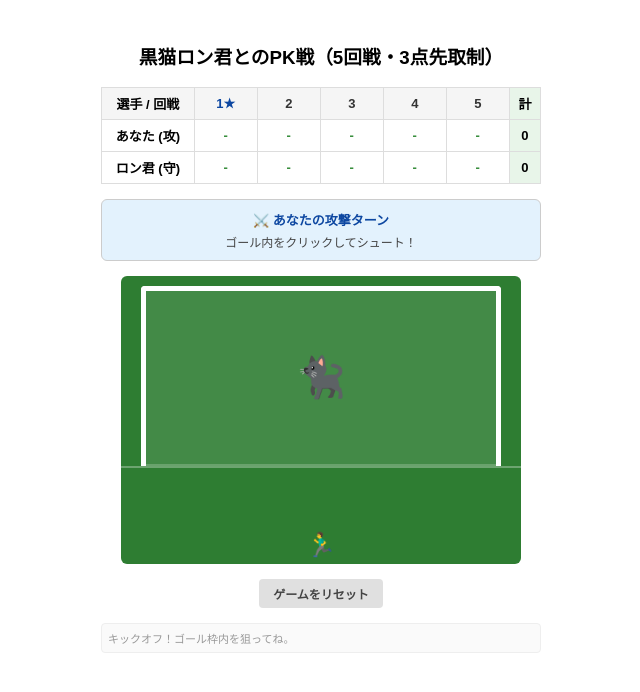
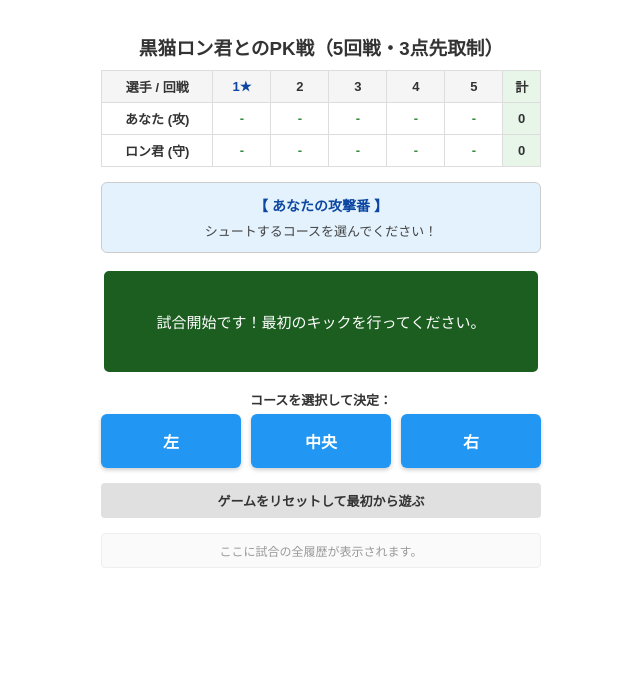
Before and after one commit to maki0315-1617/my-ron-game1-app, a React (Vite) app: page / in a window 1280 px wide. Shown: the top 692 px of the page, without its empty margins (319-959 px from the left). Built offline with nearby package versions, Linux system fonts and the light colour scheme.

Commit message:
修正１６

```diff
--- a/src/App.jsx
+++ b/src/App.jsx
@@ -3,31 +3,27 @@
 import React, { useState, useEffect } from 'react';
 
 export default function Page() {
-  // ハイドレーション（画面真っ白）対策
   const [isMounted, setIsMounted] = useState(false);
   useEffect(() => {
     setIsMounted(true);
   }, []);
 
-  // ゲームの状態管理
+  // ゲーム状態: 'attack' (プレイヤーの攻撃), 'defend' (守備), 'game_over' (終了)
   const [gameState, setGameState] = useState('attack');
   const [logs, setLogs] = useState([]);
   const [playerScore, setPlayerScore] = useState(0);
   const [ronScore, setRonScore] = useState(0);
-  const [currentActionMessage, setCurrentActionMessage] = useState('ゴール内をクリックしてシュート！');
+  const [currentActionMessage, setCurrentActionMessage] = useState('シュートするコースを選んでください！');
 
   const [playerHistory, setPlayerHistory] = useState([null, null, null, null, null]);
   const [ronHistory, setRonHistory] = useState([null, null, null, null, null]);
   const [currentRound, setCurrentRound] = useState(0);
   const [winner, setWinner] = useState('');
 
-  // 位置情報（文字列としてそのままStyleに渡せるようにパーセント表記で管理）
-  const [ballLeft, setBallLeft] = useState('50%');
-  const [ballTop, setBallTop] = useState('115%');
-  const [keeperLeft, setKeeperLeft] = useState('50%');
-  const [keeperTop, setKeeperTop] = useState('35%');
+  // 演出用：直前の選択と結果
+  const [lastAction, setLastAction] = useState({ player: '', ron: '', result: '' });
 
-  // 勝敗判定ロジック
+  // 勝敗チェック
   const checkGameOver = (pScore, rScore, round, isAfterDefend) => {
     if (pScore >= 3 && rScore < 3 && isAfterDefend) {
       setWinner('あなた');
@@ -38,7 +34,7 @@ export default function Page() {
     if (rScore >= 3 && pScore < 3 && isAfterDefend) {
       setWinner('ロン君');
       setGameState('game_over');
-      setCurrentActionMessage('🐈 ロン君が3点先取！ロン君の勝ちです！');
+      setCurrentActionMessage('ロン君が3点先取！ロン君の勝ちです！');
       return true;
     }
     if (pScore >= 3 && rScore >= 3) {
@@ -56,98 +52,85 @@ export default function Page() {
     return false;
   };
 
-  // あなたの攻撃（クリックイベント）
-  const handleAttack = (e) => {
+  // あなたの攻撃（コース選択）
+  const handleAttackDirection = (direction) => {
     if (gameState !== 'attack') return;
 
-    const rect = e.currentTarget.getBoundingClientRect();
-    const clickX = e.clientX - rect.left;
-    const clickY = e.clientY - rect.top;
+    // ロン君（キーパー）が飛ぶ方向をランダム決定（左・中央・右）
+    const directions = ['左', '中央', '右'];
+    const ronDirection = directions[Math.floor(Math.random() * 3)];
 
-    // ゴールポストの外（下側）は無効
-    if (clickY > 180) return;
-
-    // 確率計算用の数値
-    const ballXPercent = (clickX / 400) * 100;
-    const ballYPercent = (clickY / 288) * 100;
-    const ronXPercent = 25 + Math.random() * 50;
-    const ronYPercent = 20 + Math.random() * 35;
-
-    // 表示位置の更新（文字列結合によるエラーを避けるためここで反映）
-    setBallLeft(ballXPercent + '%');
-    setBallTop(ballYPercent + '%');
-    setKeeperLeft(ronXPercent + '%');
-    setKeeperTop(ronYPercent + '%');
-
-    // ゴール判定
-    const xDiff = clickX - (ronXPercent * 400) / 100;
-    const yDiff = clickY - (ronYPercent * 288) / 100;
-    const isGoal = Math.sqrt(xDiff * xDiff + yDiff * yDiff) > 60;
+    // コースが違えばゴール！同じならセーブ
+    const isGoal = direction !== ronDirection;
 
     const nextHistory = [...playerHistory];
     let nextPlayerScore = playerScore;
-    let result = '';
+    let resultText = '';
 
     if (isGoal) {
       nextPlayerScore += 1;
       setPlayerScore(nextPlayerScore);
-      result = '〇 ゴール！';
+      resultText = 'ゴール！';
       nextHistory[currentRound] = '〇';
     } else {
-      result = '× 止められた…';
+      resultText = '止められた…';
       nextHistory[currentRound] = '×';
     }
     setPlayerHistory(nextHistory);
 
+    setLastAction({
+      player: `シュート: ${direction}`,
+      ron: `ロン君のセーブ: ${ronDirection}`,
+      result: resultText
+    });
+
     const rNum = currentRound + 1;
-    setLogs(prev => ['【' + rNum + '回戦・あなた攻撃】 → ' + result, ...prev]);
-    setCurrentActionMessage(result + ' 次は守備の番です。ロン君のシュートを止めましょう！');
-    setGameState('defend_ready');
+    setLogs(prev => [`【${rNum}回戦・あなた攻撃】 あなた:${direction} ➔ ロン君:${ronDirection} 【${resultText}】`, ...prev]);
+    setCurrentActionMessage(`${resultText} 次は守備です。ロン君のシュートコースを予測して守りましょう！`);
+    setGameState('defend');
   };
 
-  // あなたの守備（ボタンクリック）
-  const handleDefend = () => {
-    if (gameState !== 'defend_ready') return;
+  // あなたの守備（コース選択）
+  const handleDefendDirection = (direction) => {
+    if (gameState !== 'defend') return;
 
-    const ronX = 15 + Math.random() * 70;
-    const ronY = 15 + Math.random() * 40;
-    const playerX = 25 + Math.random() * 50;
-    const playerY = 20 + Math.random() * 35;
+    // ロン君（キッカー）が蹴る方向をランダム決定
+    const directions = ['左', '中央', '右'];
+    const ronDirection = directions[Math.floor(Math.random() * 3)];
 
-    setBallLeft(ronX + '%');
-    setBallTop(ronY + '%');
-    setKeeperLeft(playerX + '%');
-    setKeeperTop(playerY + '%');
-
-    const xDiff = ((ronX - playerX) * 400) / 100;
-    const yDiff = ((ronY - playerY) * 288) / 100;
-    const isSaved = Math.sqrt(xDiff * xDiff + yDiff * yDiff) <= 60;
+    // あなたが選んだ方向とロン君のシュート方向が同じならセーブ！
+    const isSaved = direction === ronDirection;
 
     const nextHistory = [...ronHistory];
     let nextRonScore = ronScore;
-    let result = '';
+    let resultText = '';
 
     if (isSaved) {
-      result = '〇 止めた！';
+      resultText = 'ナイスセーブ！';
       nextHistory[currentRound] = '〇';
     } else {
       nextRonScore += 1;
       setRonScore(nextRonScore);
-      result = '× 決められた…';
+      resultText = '決められた…';
       nextHistory[currentRound] = '×';
     }
     setRonHistory(nextHistory);
+
+    setLastAction({
+      player: `あなたの守備: ${direction}`,
+      ron: `ロン君のシュート: ${ronDirection}`,
+      result: resultText
+    });
 
     const nextRound = currentRound + 1;
     setCurrentRound(nextRound);
 
     const rNum = currentRound + 1;
-    const detail = isSaved ? 'あなたがセーブ！' : 'ロン君ゴール！';
-    setLogs(prev => ['【' + rNum + '回戦・ロン君攻撃】 → ' + detail, ...prev]);
+    setLogs(prev => [`【${rNum}回戦・ロン君攻撃】 ロン君:${ronDirection} ➔ あなた:${direction} 【${resultText}】`, ...prev]);
 
     const isOver = checkGameOver(playerScore, nextRonScore, nextRound, true);
     if (!isOver) {
-      setCurrentActionMessage(result + ' ' + (nextRound + 1) + '回戦に突入！あなたの攻撃です。');
+      setCurrentActionMessage(`${resultText} ${nextRound + 1}回戦スタート！シュートコースを選んでください。`);
       setGameState('attack');
     }
   };
@@ -162,21 +145,17 @@ export default function Page() {
     setCurrentRound(0);
     setWinner('');
     setGameState('attack');
-    setBallLeft('50%');
-    setBallTop('115%');
-    setKeeperLeft('50%');
-    setKeeperTop('35%');
-    setCurrentActionMessage('ゴール内をクリックしてシュート！');
+    setLastAction({ player: '', ron: '', result: '' });
+    setCurrentActionMessage('シュートするコースを選んでください！');
   };
 
-  // クライアント側で準備ができるまでは簡易表示でクラッシュを防ぐ
   if (!isMounted) {
     return <div style={{ padding: '20px', fontFamily: 'sans-serif', textAlign: 'center' }}>ゲームを読み込み中...</div>;
   }
 
   return (
-    <div style={{ padding: '15px', fontFamily: 'sans-serif', maxWidth: '440px', margin: '0 auto', textAlign: 'center' }}>
-      <h3>黒猫ロン君とのPK戦（5回戦・3点先取制）</h3>
+    <div style={{ padding: '15px', fontFamily: 'sans-serif', maxWidth: '440px', margin: '0 auto', textAlign: 'center', color: '#333333' }}>
+      <h3 style={{ margin: '10px 0' }}>黒猫ロン君とのPK戦（5回戦・3点先取制）</h3>
 
       {/* スコア表 */}
       <table style={{ width: '100%', borderCollapse: 'collapse', marginBottom: '15px', fontSize: '13px', background: '#ffffff', border: '1px solid #dddddd' }}>
@@ -184,7 +163,7 @@ export default function Page() {
           <tr style={{ backgroundColor: '#f5f5f5' }}>
             <th style={{ padding: '6px', border: '1px solid #dddddd' }}>選手 / 回戦</th>
             {[1, 2, 3, 4, 5].map(r => (
-              <th key={r} style={{ padding: '6px', border: '1px solid #dddddd', width: '50px', color: currentRound === r - 1 ? '#0d47a1' : '#333333' }}>
+              <th key={r} style={{ padding: '6px', border: '1px solid #dddddd', width: '45px', color: currentRound === r - 1 ? '#0d47a1' : '#333333' }}>
                 {r}{currentRound === r - 1 ? '★' : ''}
               </th>
             ))}
@@ -203,7 +182,7 @@ export default function Page() {
             <td style={{ padding: '6px', border: '1px solid #dddddd', fontWeight: 'bold' }}>ロン君 (守)</td>
             {ronHistory.map((h, i) => (
               <td key={i} style={{ padding: '6px', border: '1px solid #dddddd', fontWeight: 'bold', color: h === '×' ? '#d32f2f' : '#388e3c' }}>
-                {h === '〇' ? '×' : h === '×' ? '〇' : '-'}
+                {h === '〇' ? 'セーブ' : h === '×' ? 'ゴール' : '-'}
               </td>
             ))}
             <td style={{ padding: '6px', border: '1px solid #dddddd', fontWeight: 'bold', backgroundColor: '#e8f5e9' }}>{ronScore}</td>
@@ -211,140 +190,91 @@ export default function Page() {
         </tbody>
       </table>
 
-      {/* アナウンス情報 */}
+      {/* 状態表示パネル */}
       <div style={{
-        padding: '10px',
+        padding: '12px',
         borderRadius: '6px',
         marginBottom: '15px',
         fontWeight: 'bold',
-        fontSize: '13px',
+        fontSize: '14px',
         background: gameState === 'attack' ? '#e3f2fd' : gameState === 'game_over' ? '#e8f5e9' : '#fff3e0',
         color: gameState === 'attack' ? '#0d47a1' : gameState === 'game_over' ? '#2e7d32' : '#e65100',
         border: '1px solid #cccccc'
       }}>
-        {gameState === 'attack' && '⚔️ あなたの攻撃ターン'}
-        {gameState === 'defend_ready' && '🛡️ ロン君の攻撃（あなたの守備ターン）'}
-        {gameState === 'game_over' && '🏆 試合終了 【勝者: ' + winner + '】'}
-        <div style={{ fontWeight: 'normal', fontSize: '12px', color: '#444444', marginTop: '4px' }}>
+        {gameState === 'attack' && '【 あなたの攻撃番 】'}
+        {gameState === 'defend' && '【 あなたの守備番（ロン君の攻撃） 】'}
+        {gameState === 'game_over' && `【 試合終了 / 勝者: ${winner} 】`}
+        <div style={{ fontWeight: 'normal', fontSize: '13px', color: '#444444', marginTop: '6px' }}>
           {currentActionMessage}
         </div>
       </div>
 
-      {/* ピッチメインエリア */}
-      <div style={{ display: 'flex', flexDirection: 'column', alignItems: 'center', marginBottom: '15px' }}>
-        <div
-          onClick={gameState === 'attack' ? handleAttack : undefined}
-          style={{
-            width: '400px',
-            height: '288px',
-            background: gameState === 'attack' ? '#2e7d32' : '#114016',
-            position: 'relative',
-            borderRadius: '6px',
-            overflow: 'hidden'
-          }}
-        >
-          {/* ゴール枠 */}
+      {/* メイン対戦視覚エリア */}
       <div style={{
-            position: 'absolute',
-            top: '10px',
-            left: '20px',
-            width: '360px',
-            height: '180px',
-            borderTop: gameState === 'attack' ? '5px solid #ffffff' : '5px solid #78909c',
-            borderLeft: gameState === 'attack' ? '5px solid #ffffff' : '5px solid #78909c',
-            borderRight: gameState === 'attack' ? '5px solid #ffffff' : '5px solid #78909c',
-            boxSizing: 'border-box',
-            background: gameState === 'attack' ? 'rgba(255, 255, 255, 0.1)' : 'rgba(0, 0, 0, 0.3)',
-            borderRadius: '4px 4px 0 0'
+        background: '#1b5e20',
+        padding: '20px 10px',
+        borderRadius: '8px',
+        marginBottom: '15px',
+        border: '3px solid #ffffff',
+        color: '#ffffff'
       }}>
-            <div style={{ position: 'absolute', bottom: '0px', left: '0px', right: '0px', height: '2px', backgroundColor: 'rgba(255,255,255,0.2)' }}></div>
+        {/* 前回の対戦ログの簡易ビジュアル表示 */}
+        {lastAction.player ? (
+          <div>
+            <div style={{ fontSize: '14px', marginBottom: '5px' }}>{lastAction.player}</div>
+            <div style={{ fontSize: '14px', marginBottom: '10px' }}>{lastAction.ron}</div>
+            <div style={{ fontSize: '20px', fontWeight: 'bold', color: '#ffeb3b' }}>🏆 {lastAction.result}</div>
           </div>
-
-          {/* 白線グラウンドライン */}
-          <div style={{
-            position: 'absolute',
-            top: '190px',
-            width: '100%',
-            height: '2px',
-            backgroundColor: 'rgba(255,255,255,0.3)'
-          }}></div>
-
-          {/* キーパーキャラ */}
-          <div style={{
-            position: 'absolute',
-            left: keeperLeft,
-            top: keeperTop,
-            transform: 'translate(-50%, -50%)',
-            fontSize: '40px',
-            zIndex: 10,
-            userSelect: 'none'
-          }}>
-            {gameState === 'attack' ? '🐈‍⬛' : '🧍'}
-          </div>
-
-          {/* サッカーボール */}
-          <div style={{
-            position: 'absolute',
-            left: ballLeft,
-            top: ballTop,
-            transform: 'translate(-50%, -50%)',
-            fontSize: '26px',
-            zIndex: 20,
-            userSelect: 'none'
-          }}>
-            ⚽
-          </div>
-
-          {/* キッカー位置インジケータ */}
-          {gameState === 'attack' && (
-            <div style={{ position: 'absolute', bottom: '5px', left: '50%', transform: 'translateX(-50%)', fontSize: '24px' }}>
-              🏃‍♂️
-            </div>
-          )}
-          {gameState === 'defend_ready' && (
-            <div style={{ position: 'absolute', bottom: '5px', left: '50%', transform: 'translateX(-50%) scaleX(-1)', fontSize: '24px' }}>
-              🐈‍⬛
+        ) : (
+          <div style={{ padding: '20px 0', fontSize: '15px' }}>
+            試合開始です！最初のキックを行ってください。
           </div>
         )}
       </div>
 
-        {/* 守備時のアクションボタン */}
-        {gameState === 'defend_ready' && (
-          <div style={{ width: '400px', marginTop: '-5px' }}>
+      {/* 操作ボタンエリア */}
+      {gameState !== 'game_over' && (
+        <div style={{ marginBottom: '15px' }}>
+          <p style={{ fontSize: '13px', fontWeight: 'bold', margin: '5px 0' }}>コースを選択して決定：</p>
+          <div style={{ display: 'flex', justifyContent: 'space-between', gap: '10px' }}>
+            {['左', '中央', '右'].map((dir) => (
               <button
-              onClick={handleDefend}
+                key={dir}
+                onClick={() => gameState === 'attack' ? handleAttackDirection(dir) : handleDefendDirection(dir)}
                 style={{
-                width: '100%',
-                padding: '12px',
-                fontSize: '15px',
+                  flex: 1,
+                  padding: '15px 0',
+                  fontSize: '16px',
                   fontWeight: 'bold',
-                backgroundColor: '#ff9800',
-                color: 'white',
+                  backgroundColor: gameState === 'attack' ? '#2196f3' : '#ff9800',
+                  color: '#ffffff',
                   border: 'none',
-                borderRadius: '0 0 6px 6px',
-                cursor: 'pointer'
+                  borderRadius: '6px',
+                  cursor: 'pointer',
+                  boxShadow: '0 2px 4px rgba(0,0,0,0.2)'
                 }}
               >
-              🏃‍♂️ 動いてシュートを止める！
+                {dir}
               </button>
+            ))}
+          </div>
         </div>
       )}
-      </div>
 
-      {/* 操作パネル */}
+      {/* リセットボタン */}
       <button
         onClick={resetGame}
-        style={{ padding: '6px 14px', background: '#e0e0e0', border: 'none', borderRadius: '4px', cursor: 'pointer', fontSize: '12px', fontWeight: 'bold', color: '#444444' }}
+        style={{ padding: '8px 16px', background: '#e0e0e0', border: 'none', borderRadius: '4px', cursor: 'pointer', fontSize: '13px', fontWeight: 'bold', color: '#333333', width: '100%' }}
       >
-        ゲームをリセット
+        ゲームをリセットして最初から遊ぶ
       </button>
 
-      {/* 試合ログ */}
+      {/* 試合ログ履歴 */}
       <div style={{ marginTop: '15px' }}>
-        <div style={{ maxHeight: '90px', overflowY: 'auto', background: '#fafafa', padding: '6px', borderRadius: '4px', border: '1px solid #eeeeee', fontSize: '11px', color: '#666666', textAlign: 'left' }}>
-          {logs.length === 0 && <p style={{ margin: 0, color: '#999999' }}>キックオフ！ゴール枠内を狙ってね。</p>}
+        <div style={{ maxHeight: '110px', overflowY: 'auto', background: '#fafafa', padding: '8px', borderRadius: '4px', border: '1px solid #eeeeee', fontSize: '12px', color: '#555555', textAlign: 'left' }}>
+          {logs.length === 0 && <p style={{ margin: 0, color: '#999999', textAlign: 'center' }}>ここに試合の全履歴が表示されます。</p>}
           {logs.map((log, index) => (
-            <div key={index} style={{ padding: '2px 0', borderBottom: '1px solid #eeeeee' }}>
+            <div key={index} style={{ padding: '3px 0', borderBottom: '1px solid #eee' }}>
               {log}
             </div>
           ))}
```
Lines whose indentation alone changed are shown as unchanged.
